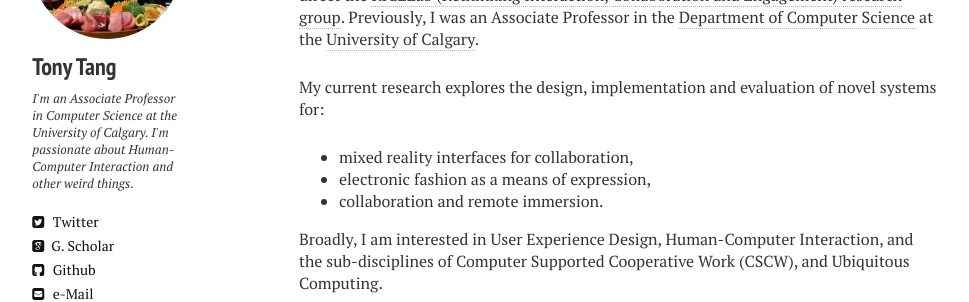
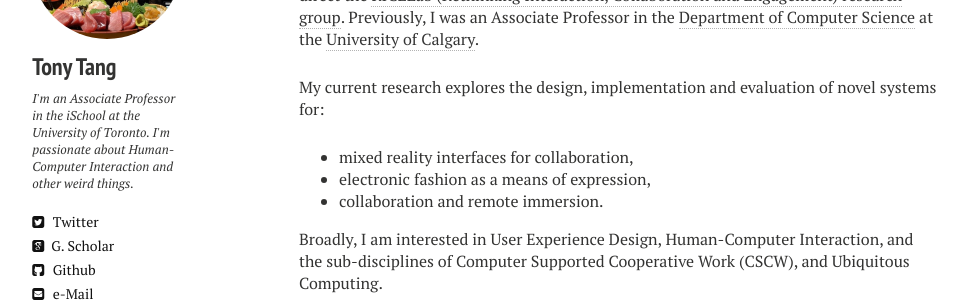
Before and after one commit to tthmok/tthmok.github.io, a Jekyll site: the page built from index.md, in a window 1280 px wide. Shown: the part 195-497 px from the top of the page, without its empty margins (21-990 px from the left). Built offline with Jekyll 4.4.1, drawn with Linux system fonts in a browser that asks for light colours; nearby versions of some CDN libraries.

Commit message:
_config.yml: utoronto update

```diff
--- a/_config.yml
+++ b/_config.yml
@@ -7,7 +7,7 @@ url:              https://hcitang.github.io
 owner:
   name:           Tony Tang
   avatar:         tony.jpg
-  bio:            I'm an Associate Professor in Computer Science at the University of Calgary. I'm passionate about Human-Computer Interaction and other weird things.
+  bio:            I'm an Associate Professor in the iSchool at the University of Toronto. I'm passionate about Human-Computer Interaction and other weird things.
   email:          tonyt@ucalgary.ca
   # Social networking links are used in author-bio sidebar. Update and remove as you like.
   twitter: proclubboy
```
